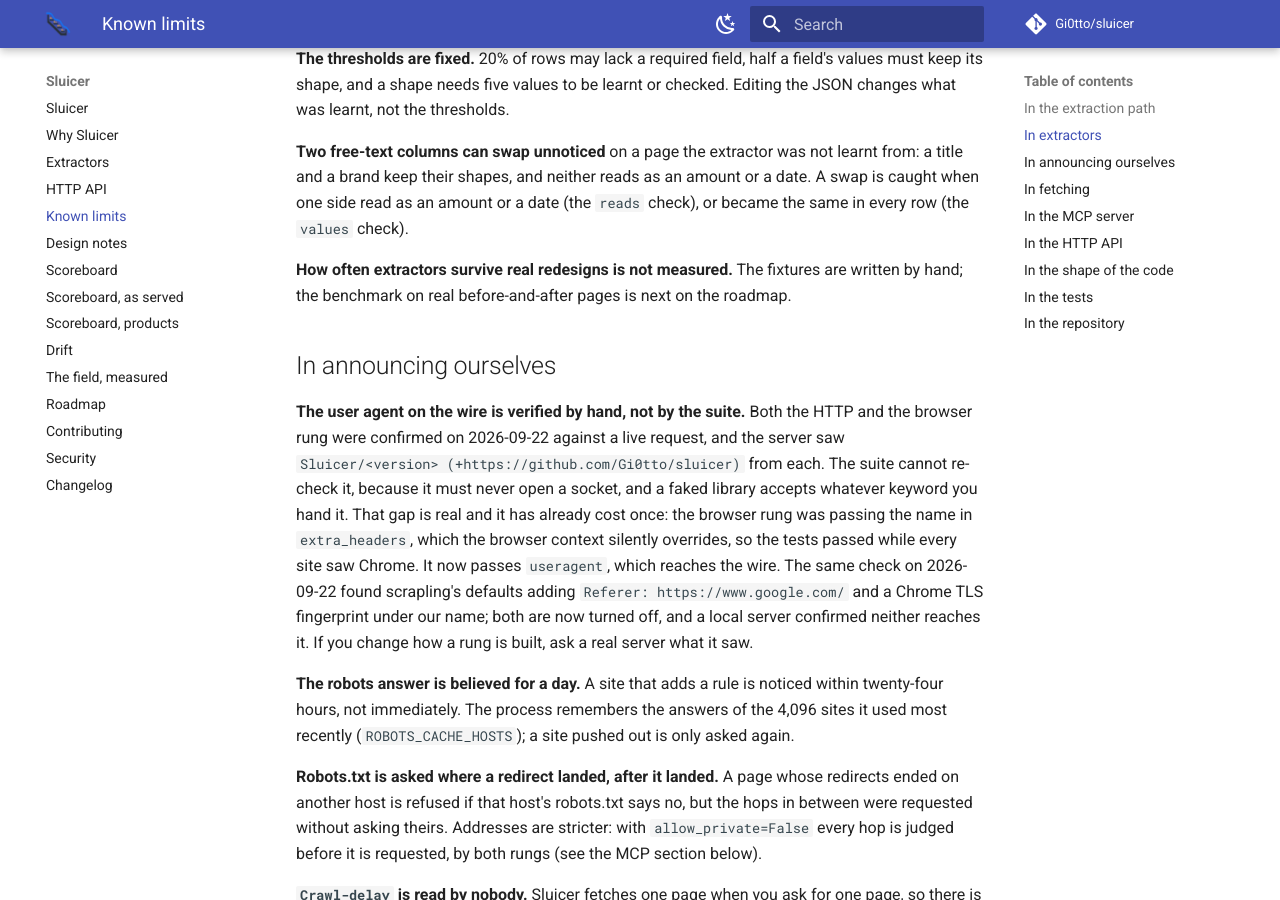
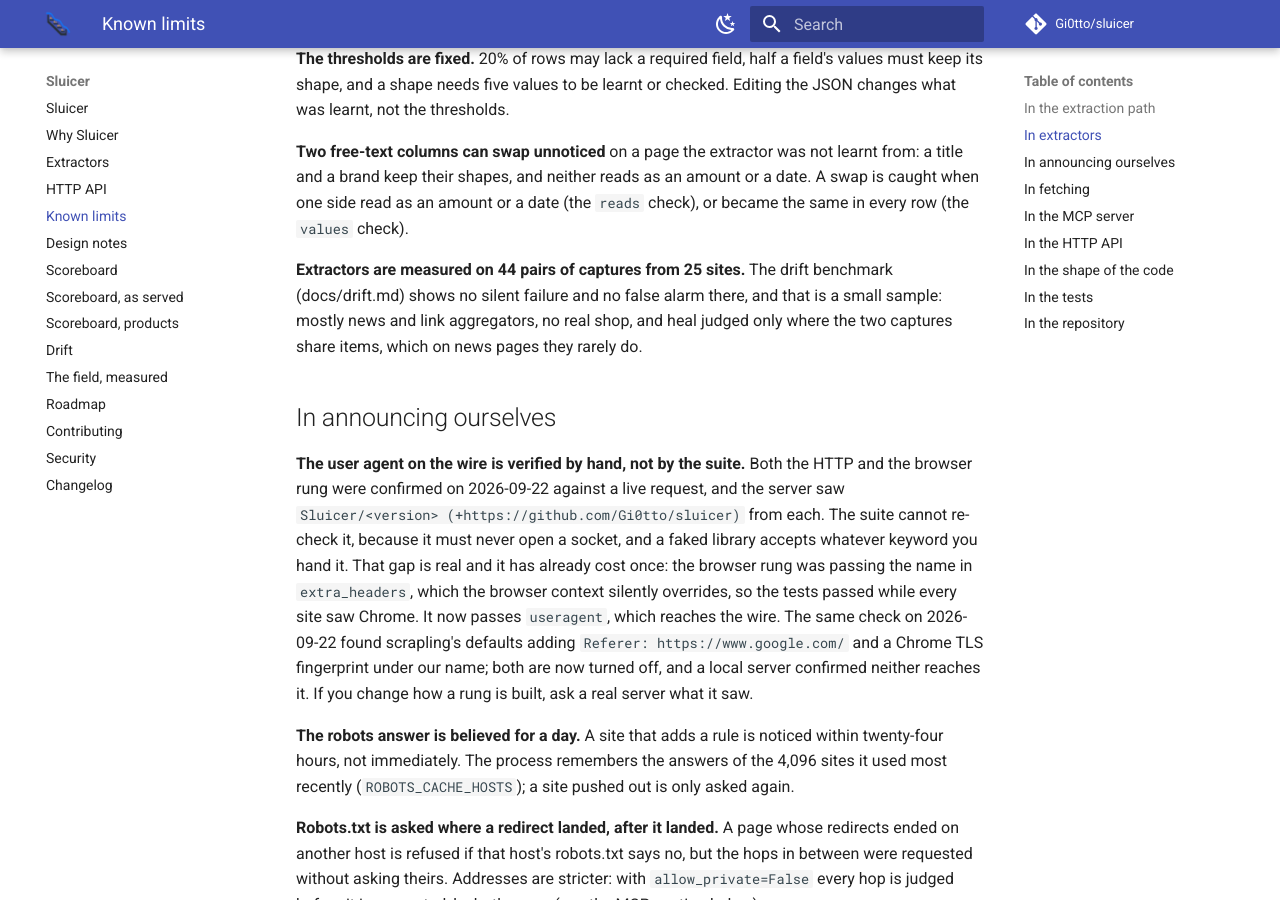
Before and after one commit to Gi0tto/sluicer, an MkDocs documentation site: the page built from docs/known-limits.md, in a window 1280 px wide and 900 px high, scrolled down 1944 px. Built offline with MkDocs 1.6.1 and Material for MkDocs 9.7.7, drawn with Linux system fonts in a browser that asks for light colours; comment, search, counter and statistics services are not loaded.

Commit message:
docs: extractors are measured now, on a sample the known limits name

```diff
--- a/docs/known-limits.md
+++ b/docs/known-limits.md
@@ -94,9 +94,11 @@ learnt from: a title and a brand keep their shapes, and neither reads as an
 amount or a date. A swap is caught when one side read as an amount or a date
 (the `reads` check), or became the same in every row (the `values` check).
 
-**How often extractors survive real redesigns is not measured.** The fixtures
-are written by hand; the benchmark on real before-and-after pages is next on the
-roadmap.
+**Extractors are measured on 44 pairs of captures from 25 sites.** The drift
+benchmark (docs/drift.md) shows no silent failure and no false alarm there, and
+that is a small sample: mostly news and link aggregators, no real shop, and
+heal judged only where the two captures share items, which on news pages they
+rarely do.
 
 ## In announcing ourselves
 
```
